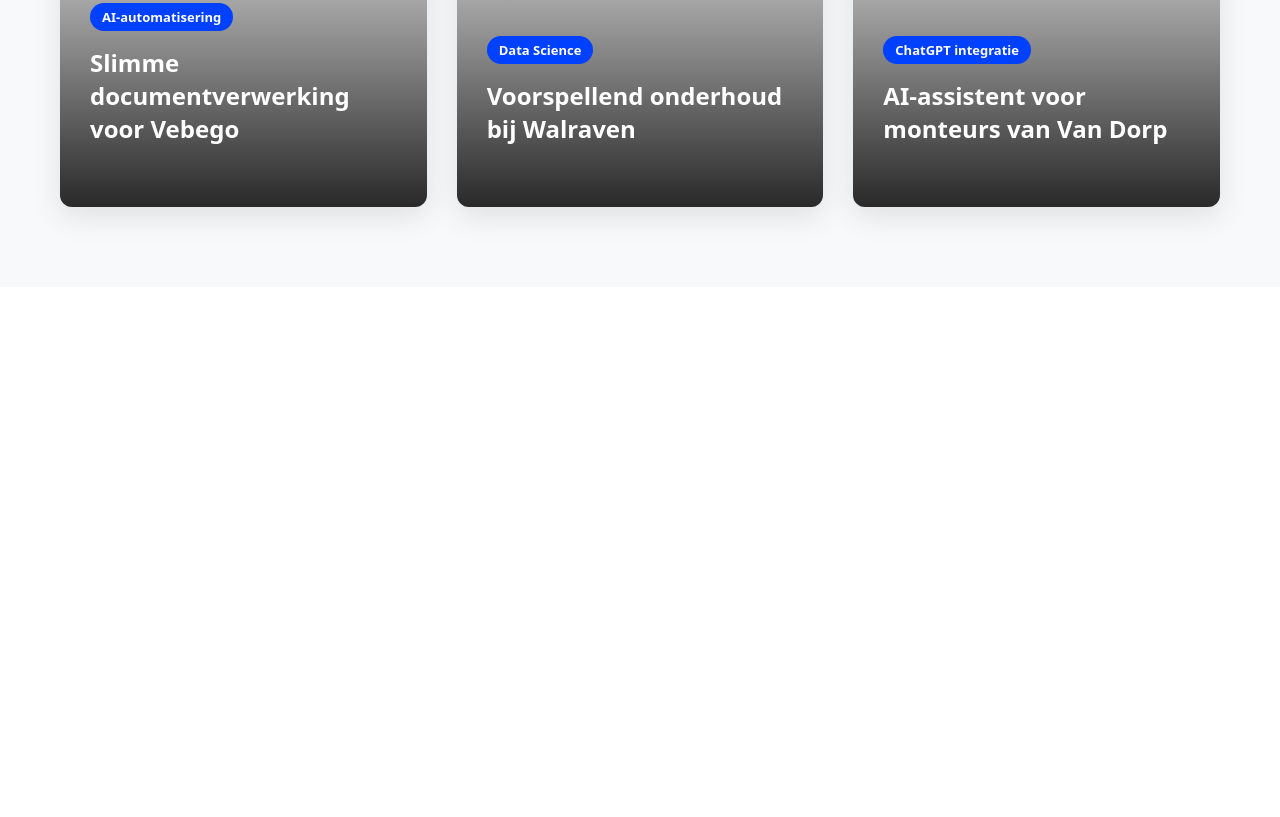
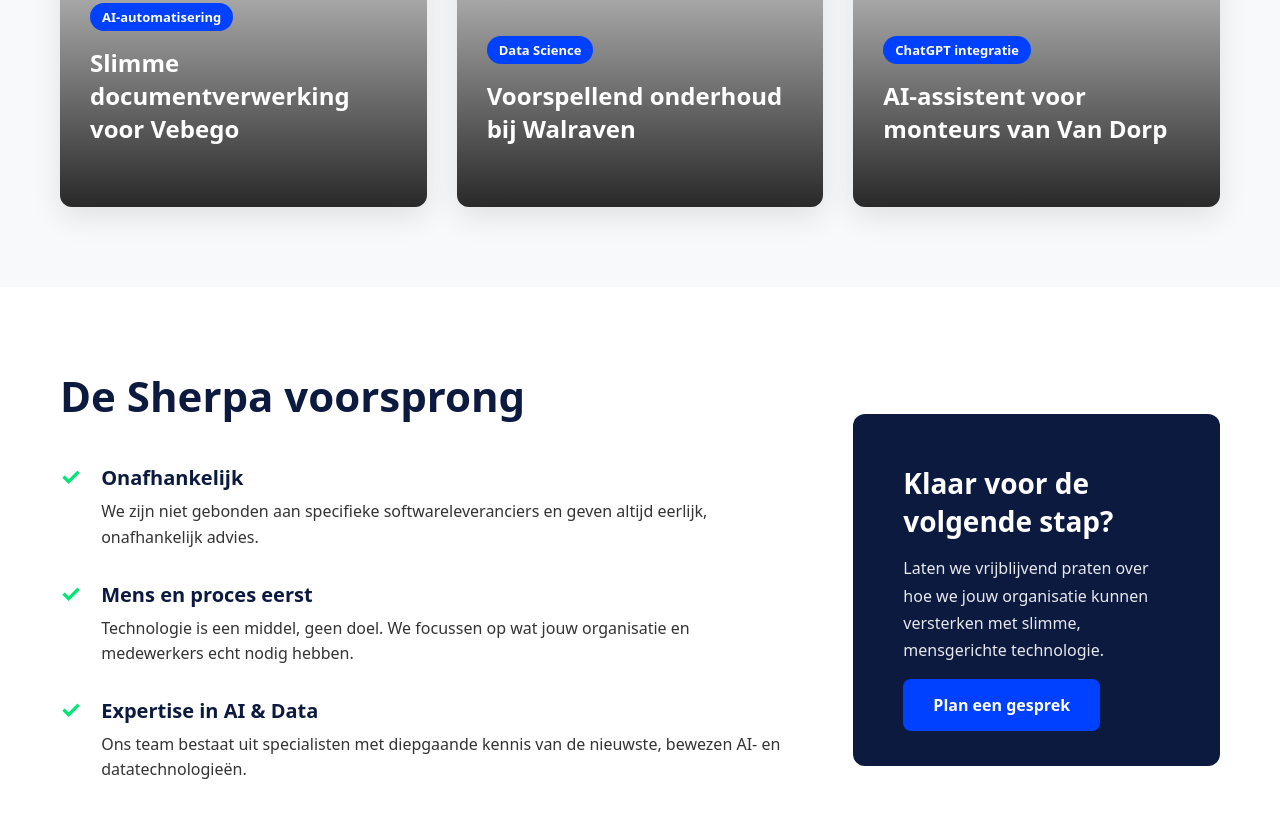
Before and after one commit to Sabrimrn/Sherpa-digital-opdracht, a plain HTML site: page index.html in a window 1280 px wide. Shown: the part 4495-5312 px from the top of the page. Before the commit the page ends 4782 px from the top, so only its background shows below. Drawn offline with Linux system fonts and the light colour scheme; placeholder pictures from the web are drawn by us.

Commit message:
Build advantages and final call-to-action section
- Implemented a two-column layout using CSS Grid to display company advantages alongside a prominent CTA.
- Styled the advantages list with icons for better visual scanning.
- Created a distinct, high-contrast Call-To-Action (CTA) block with a dark background to encourage user engagement.
- Reused the `.button-primary` style for consistency.

```diff
--- a/index.html
+++ b/index.html
@@ -208,8 +208,40 @@
         </section>
 
         <!-- Sectie 7: De Sherpa voorsprong -->
-        <section class="advantages">
-            <!-- Hier komen de punten "Onafhankelijk", "Mens en proces eerst", etc. -->
+        <section class="advantages fade-in-section">
+            <div class="container advantages-grid">
+                <div class="advantages-list">
+                    <h2>De Sherpa voorsprong</h2>
+                    <ul>
+                        <li class="advantage-item">
+                            <span class="icon">✓</span>
+                            <div class="advantage-text">
+                                <h3>Onafhankelijk</h3>
+                                <p>We zijn niet gebonden aan specifieke softwareleveranciers en geven altijd eerlijk, onafhankelijk advies.</p>
+                            </div>
+                        </li>
+                        <li class="advantage-item">
+                            <span class="icon">✓</span>
+                            <div class="advantage-text">
+                                <h3>Mens en proces eerst</h3>
+                                <p>Technologie is een middel, geen doel. We focussen op wat jouw organisatie en medewerkers echt nodig hebben.</p>
+                            </div>
+                        </li>
+                        <li class="advantage-item">
+                            <span class="icon">✓</span>
+                            <div class="advantage-text">
+                                <h3>Expertise in AI & Data</h3>
+                                <p>Ons team bestaat uit specialisten met diepgaande kennis van de nieuwste, bewezen AI- en datatechnologieën.</p>
+                            </div>
+                        </li>
+                    </ul>
+                </div>
+                <div class="cta-block">
+                    <h3>Klaar voor de volgende stap?</h3>
+                    <p>Laten we vrijblijvend praten over hoe we jouw organisatie kunnen versterken met slimme, mensgerichte technologie.</p>
+                    <a href="#" class="button-primary">Plan een gesprek</a>
+                </div>
+            </div>
         </section>
     </main>
 
--- a/src/css/styles.css
+++ b/src/css/styles.css
@@ -499,3 +499,68 @@ body {
     opacity: 1; /* Wordt zichtbaar bij hover */
     transform: translateY(0);
 }
+
+/* --- 9. Voordelen & CTA Sectie Stijlen --- */
+.advantages {
+    padding: 80px 0;
+    background-color: var(--background-white);
+}
+
+.advantages-grid {
+    display: grid;
+    grid-template-columns: 2fr 1fr; /* De lijst krijgt 2/3 van de ruimte, de CTA 1/3 */
+    gap: 60px;
+    align-items: center;
+}
+
+.advantages-list h2 {
+    font-size: 42px;
+    margin-bottom: 40px;
+    color: var(--dark-blue);
+}
+
+.advantages-list ul {
+    list-style: none;
+}
+
+.advantage-item {
+    display: flex;
+    gap: 20px;
+    margin-bottom: 30px;
+}
+
+.advantage-item .icon {
+    font-size: 24px;
+    font-weight: bold;
+    color: var(--sherpa-green);
+    margin-top: -5px; /* Lijn het vinkje mooi uit met de tekst */
+}
+
+.advantage-item h3 {
+    font-size: 20px;
+    margin-bottom: 8px;
+    color: var(--dark-blue);
+}
+
+.advantage-item p {
+    line-height: 1.6;
+}
+
+/* Het opvallende CTA-blok */
+.cta-block {
+    background-color: var(--dark-blue);
+    color: var(--background-white);
+    padding: 50px;
+    border-radius: 12px;
+}
+
+.cta-block h3 {
+    font-size: 28px;
+    margin-bottom: 15px;
+}
+
+.cta-block p {
+    line-height: 1.7;
+    margin-bottom: 30px;
+    opacity: 0.9;
+}
```
